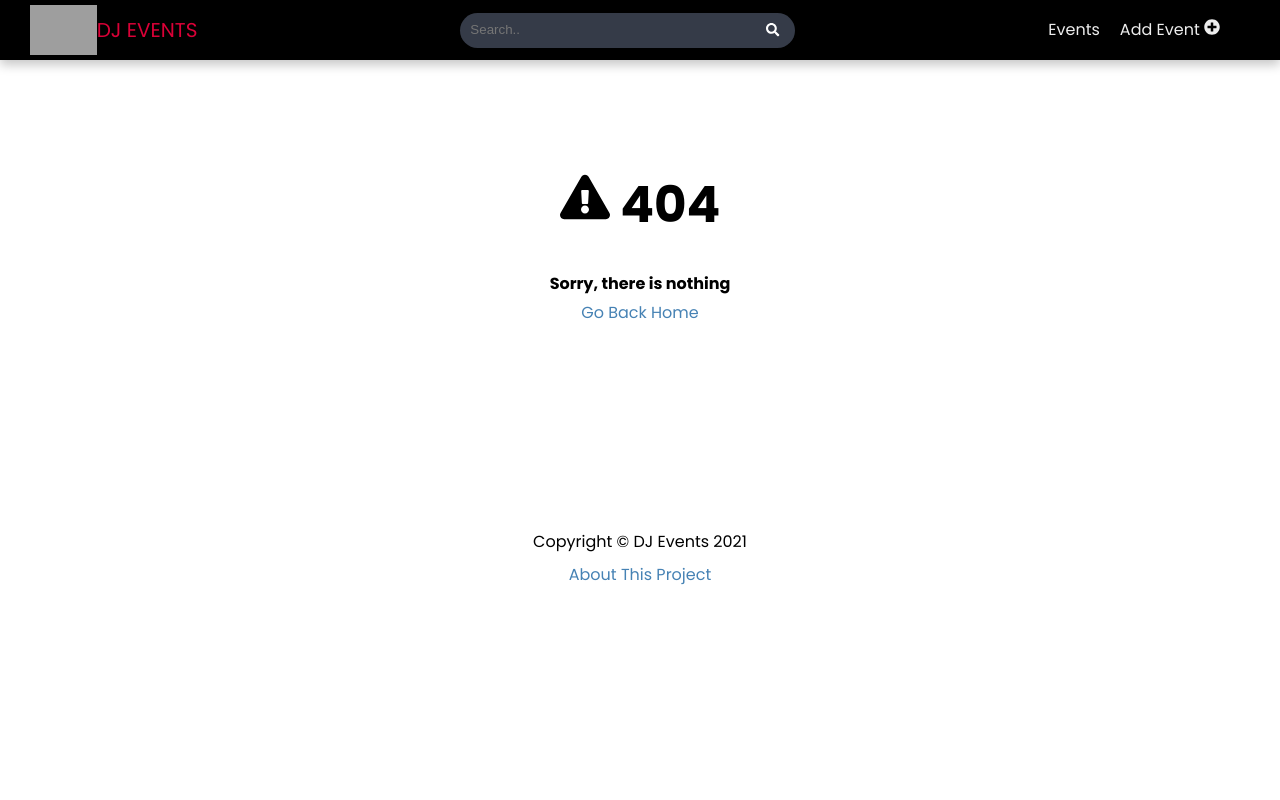
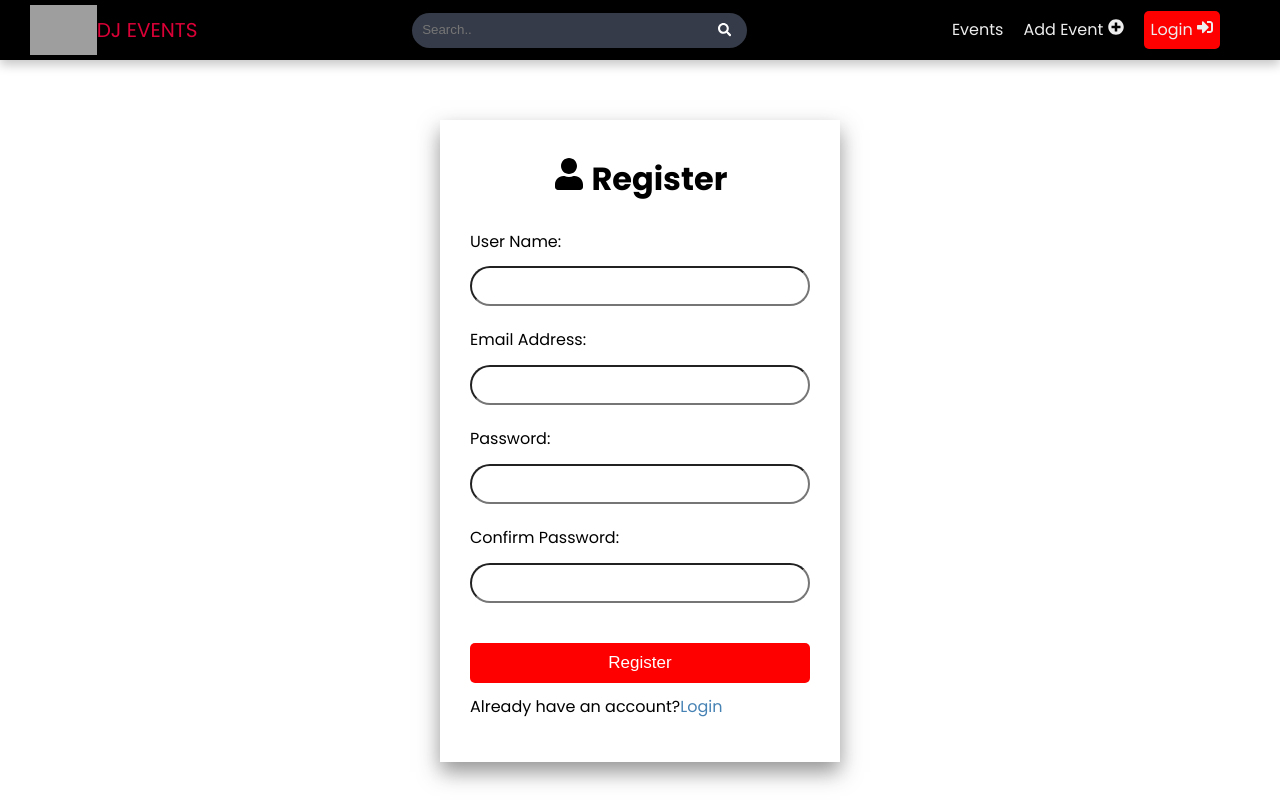
Before and after one commit to b3n3dict/Dj-Events-next-js-frondend, a Next.js app: page /account/register in a window 1280 px wide. Before the commit this address had no page. Shown: the top 800 px of the page. Built offline with nearby package versions, Linux system fonts and the light colour scheme; grey boxes are pictures that could not be loaded.

Commit message:
login and register created and setup

```diff
--- a/components/Header.js
+++ b/components/Header.js
@@ -1,7 +1,7 @@
 import Link from 'next/link'
 import styles from '@/styles/Header.module.css'
 import Image from 'next/image'
-import { FaSearch,FaPlusCircle } from 'react-icons/fa'
+import { FaSearch,FaPlusCircle,FaSignInAlt,FaSignOutAlt } from 'react-icons/fa'
 import SearchBar from './SearchBar'
 
 export default function Header() {
@@ -30,6 +30,11 @@ export default function Header() {
                         <a>Add Event <FaPlusCircle/> </a>
                     </Link>
                     </li>
+                    <li>
+                    <Link href="/account/login">
+                        <a className={styles.btnLogin}>Login <FaSignInAlt/> </a>
+                    </Link>
+                    </li>
 
                 </ul>
             </nav>
--- /dev/null
+++ b/pages/account/register.js
@@ -0,0 +1,54 @@
+import {FaUser} from 'react-icons/fa'
+import { ToastContainer, toast } from 'react-toastify'
+import 'react-toastify/dist/ReactToastify.css'
+import { useEffect,useState,useContext } from 'react'
+import Link from 'next/link'
+import styles from '@/styles/AuthForm.module.css'
+import Layout from '@/components/Layout'
+ const RegisterPage = () => {
+     const [email,setEmail] = useState('')
+     const [password,setPassword] = useState('')
+     const [confirmPassword,setConfirmPassword] = useState('')
+     const [userName,setUserName] = useState('')
+
+     const onSubmitHandler = (e)=>{
+         e.preventDefault()
+        if(password !== confirmPassword){
+            toast.error(`Password Do not match!`)
+            return
+        }
+        console.log(userName,email,password)
+     }
+    return (
+        <Layout title="User Registration">
+          <div className={styles.auth}>
+              <h1><FaUser/> Register</h1>
+              <ToastContainer/>
+              <form onSubmit={onSubmitHandler}>
+              <div>
+                      <label htmlFor="username">User Name:</label>
+                       <input type="text" id="username" value={userName} onChange={(e)=>setUserName(e.target.value)} />
+                  </div>
+                  <div>
+                      <label htmlFor="email">Email Address:</label>
+                       <input type="email" id="email" value={email} onChange={(e)=>setEmail(e.target.value)} />
+                  </div>
+                  <div>
+                      <label htmlFor="password">Password:</label>
+                       <input type="password" id="password" value={password} onChange={(e)=>setPassword(e.target.value)} />
+                  </div>
+                  <div>
+                      <label htmlFor="confirmpassword">Confirm Password:</label>
+                       <input type="password" id="confirmpassword" value={confirmPassword} onChange={(e)=>setConfirmPassword(e.target.value)} />
+                  </div>
+                <input type="submit" value="Register" className="btn"/>
+              </form>
+              <p>Already have an account?
+               <Link href='/account/login'>Login</Link></p>
+          </div>
+
+        </Layout>
+    )
+}
+
+export default RegisterPage
--- /dev/null
+++ b/styles/AuthForm.module.css
@@ -0,0 +1,36 @@
+.auth {
+    max-width: 400px;
+    margin: auto;
+    padding: 30px;
+    box-shadow: 0px 10px 20px 0px rgba(50, 50, 50, 0.52);
+  }
+  .auth h1{
+      text-align: center;
+  }
+  .auth label {
+    display: block;
+    margin-bottom: 10px;
+  }
+
+  .auth input[type='text'],
+  .auth input[type='email'],
+  .auth input[type='password'] {
+    display: block;
+    width: 100%;
+    height: 40px;
+    padding: 5px;
+    font-size: 18px;
+    border-radius: 50px;
+    outline: none;
+    padding: 0 10px;
+  }
+
+  .auth input[type='submit'] {
+    margin-top: 20px;
+    width: 100%;
+    font-size: 17px;
+  }
+
+  .auth div {
+    margin-bottom: 20px;
+  }
--- a/styles/Header.module.css
+++ b/styles/Header.module.css
@@ -15,6 +15,8 @@
     box-shadow: 0 5px 10px rgba(0,0,0,0.22);
   }
 
+
+
   .header a {
     color: #EDEDED;
     margin-right: 20px;
@@ -22,7 +24,8 @@
   }
 
   .header a:hover {
-    color: #A7BBC7;
+    color:aliceblue;
+    transform: scale(1.02);
   }
   .header ul {
     display: flex;
@@ -30,6 +33,15 @@
     justify-content: center;
     list-style: none;
     margin: 0 10px;
+  }
+  .btnLogin{
+    display: inline-block;
+    background: red;
+    color: #fff;
+    padding: 5px 7px;
+    cursor: pointer;
+    border: 0;
+    border-radius: 5px;
   }
 
   .logo {
--- a/styles/globals.css
+++ b/styles/globals.css
@@ -34,10 +34,12 @@ h1 {
   cursor: pointer;
   border: 0;
   border-radius: 5px;
+  transition: background ease-in-out 0.3s ;
 }
 
 .btn:hover {
   opacity: 0.9;
+  background: crimson;
 }
 
 .btn-secondary {
```
Also changed, not shown: pages/account/login.js (added, +40 -0 lines).
